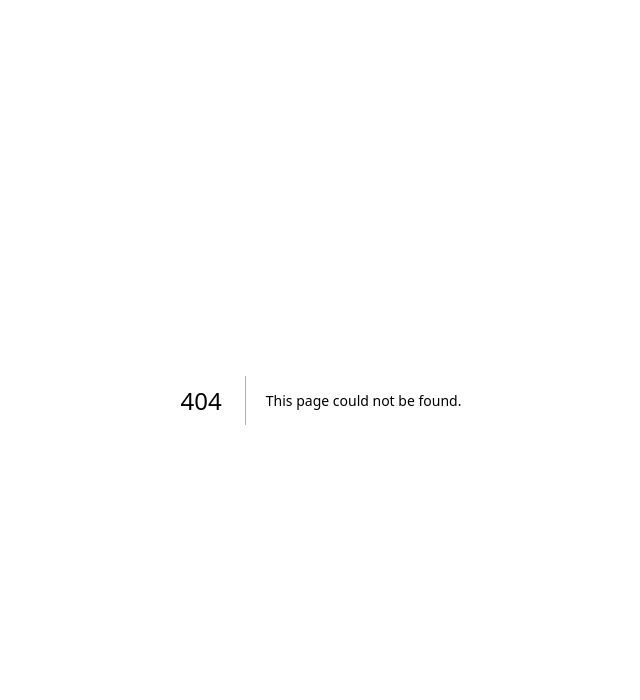
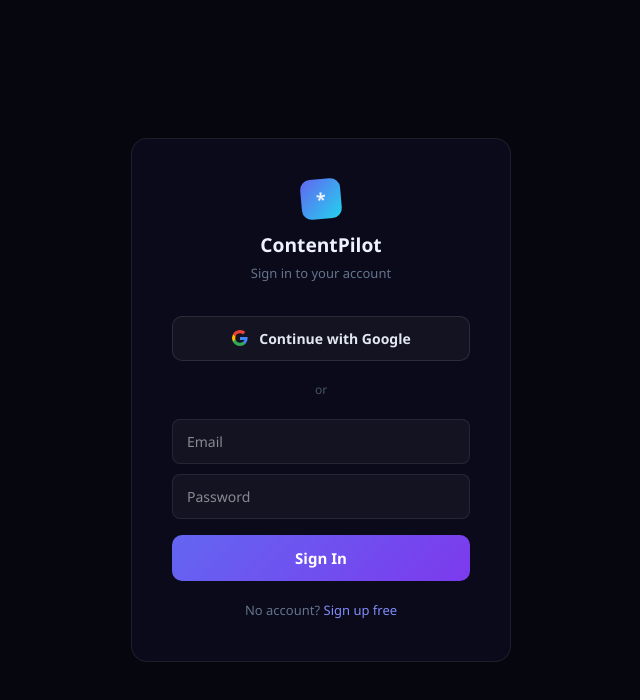
Before and after one commit to serkanhacettepe/contentpilot-app, a Next.js app: page /login in a window 1280 px wide. Before the commit this address had no page. Shown: the top 700 px of the page, without its empty margins (319-959 px from the left). Built offline with nearby package versions, Linux system fonts and the light colour scheme; no server answers.

Commit message:
feat: add login page and route protection

```diff
--- /dev/null
+++ b/app/login/page.jsx
@@ -0,0 +1,156 @@
+// app/login/page.jsx
+"use client";
+
+import { useState } from "react";
+import { createClient } from "@/lib/supabase";
+import { useRouter } from "next/navigation";
+
+export default function LoginPage() {
+  const [mode, setMode] = useState("signin");
+  const [email, setEmail] = useState("");
+  const [password, setPassword] = useState("");
+  const [error, setError] = useState("");
+  const [message, setMessage] = useState("");
+  const [loading, setLoading] = useState(false);
+  const router = useRouter();
+  const supabase = createClient();
+
+  async function handleGoogle() {
+    setError("");
+    await supabase.auth.signInWithOAuth({
+      provider: "google",
+      options: { redirectTo: `${location.origin}/app` },
+    });
+  }
+
+  async function handleSubmit(e) {
+    e.preventDefault();
+    setError("");
+    setMessage("");
+    setLoading(true);
+
+    if (mode === "signin") {
+      const { error } = await supabase.auth.signInWithPassword({ email, password });
+      if (error) { setError(error.message); setLoading(false); return; }
+      router.push("/app");
+    } else {
+      const { error } = await supabase.auth.signUp({ email, password });
+      if (error) { setError(error.message); setLoading(false); return; }
+      setMessage("Check your email for a confirmation link.");
+      setLoading(false);
+    }
+  }
+
+  return (
+    <div style={{
+      minHeight: "100vh",
+      background: "#06060f",
+      color: "#eef2ff",
+      display: "flex",
+      alignItems: "center",
+      justifyContent: "center",
+      fontFamily: "Segoe UI, Tahoma, Geneva, Verdana, sans-serif",
+    }}>
+      <div style={{
+        width: 380,
+        background: "#0a0a1a",
+        border: "1px solid rgba(255,255,255,0.08)",
+        borderRadius: 16,
+        padding: 40,
+      }}>
+        <div style={{ textAlign: "center", marginBottom: 32 }}>
+          <div style={{
+            width: 40, height: 40,
+            background: "linear-gradient(135deg, #6366f1, #22d3ee)",
+            borderRadius: 10, display: "inline-flex",
+            alignItems: "center", justifyContent: "center",
+            fontSize: 18, fontWeight: 800, transform: "rotate(-5deg)",
+            marginBottom: 12,
+          }}>*</div>
+          <div style={{ fontWeight: 800, fontSize: "1.2rem" }}>ContentPilot</div>
+          <div style={{ fontSize: 13, color: "#64748b", marginTop: 4 }}>
+            {mode === "signin" ? "Sign in to your account" : "Create your account"}
+          </div>
+        </div>
+
+        <button
+          onClick={handleGoogle}
+          style={{
+            width: "100%", padding: "11px 16px", borderRadius: 10,
+            border: "1px solid rgba(255,255,255,0.1)",
+            background: "rgba(255,255,255,0.04)",
+            color: "#e2e8f0", fontSize: 14, fontWeight: 600,
+            cursor: "pointer", marginBottom: 20, display: "flex",
+            alignItems: "center", justifyContent: "center", gap: 10,
+          }}
+        >
+          <svg width="18" height="18" viewBox="0 0 18 18">
+            <path fill="#4285F4" d="M16.51 8H8.98v3h4.3c-.18 1-.74 1.48-1.6 2.04v2.01h2.6a7.8 7.8 0 0 0 2.38-5.88c0-.57-.05-.66-.15-1.18z"/>
+            <path fill="#34A853" d="M8.98 17c2.16 0 3.97-.72 5.3-1.94l-2.6-2.04a4.8 4.8 0 0 1-7.18-2.54H1.83v2.07A8 8 0 0 0 8.98 17z"/>
+            <path fill="#FBBC05" d="M4.5 10.52a4.8 4.8 0 0 1 0-3.04V5.41H1.83a8 8 0 0 0 0 7.18l2.67-2.07z"/>
+            <path fill="#EA4335" d="M8.98 4.18c1.17 0 2.23.4 3.06 1.2l2.3-2.3A8 8 0 0 0 1.83 5.4L4.5 7.49a4.77 4.77 0 0 1 4.48-3.3z"/>
+          </svg>
+          Continue with Google
+        </button>
+
+        <div style={{ textAlign: "center", color: "#475569", fontSize: 12, marginBottom: 20 }}>or</div>
+
+        <form onSubmit={handleSubmit}>
+          <input
+            type="email" value={email} onChange={e => setEmail(e.target.value)}
+            placeholder="Email" required
+            style={{
+              width: "100%", padding: "11px 14px", borderRadius: 8, marginBottom: 10,
+              background: "rgba(255,255,255,0.04)", border: "1px solid rgba(255,255,255,0.08)",
+              color: "#fff", fontSize: 14, outline: "none", boxSizing: "border-box",
+            }}
+          />
+          <input
+            type="password" value={password} onChange={e => setPassword(e.target.value)}
+            placeholder="Password" required
+            style={{
+              width: "100%", padding: "11px 14px", borderRadius: 8, marginBottom: 16,
+              background: "rgba(255,255,255,0.04)", border: "1px solid rgba(255,255,255,0.08)",
+              color: "#fff", fontSize: 14, outline: "none", boxSizing: "border-box",
+            }}
+          />
+
+          {error && (
+            <div style={{ color: "#f87171", fontSize: 13, marginBottom: 12 }}>{error}</div>
+          )}
+          {message && (
+            <div style={{ color: "#34d399", fontSize: 13, marginBottom: 12 }}>{message}</div>
+          )}
+
+          <button
+            type="submit" disabled={loading}
+            style={{
+              width: "100%", padding: "12px", borderRadius: 10, border: "none",
+              background: loading ? "rgba(99,102,241,0.3)" : "linear-gradient(135deg, #6366f1, #7c3aed)",
+              color: "#fff", fontSize: 15, fontWeight: 700,
+              cursor: loading ? "not-allowed" : "pointer",
+            }}
+          >
+            {loading ? "..." : mode === "signin" ? "Sign In" : "Create Account"}
+          </button>
+        </form>
+
+        <div style={{ textAlign: "center", marginTop: 20, fontSize: 13, color: "#64748b" }}>
+          {mode === "signin" ? (
+            <>No account?{" "}
+              <button onClick={() => setMode("signup")} style={{ background: "none", border: "none", color: "#818cf8", cursor: "pointer", fontSize: 13 }}>
+                Sign up free
+              </button>
+            </>
+          ) : (
+            <>Already have an account?{" "}
+              <button onClick={() => setMode("signin")} style={{ background: "none", border: "none", color: "#818cf8", cursor: "pointer", fontSize: 13 }}>
+                Sign in
+              </button>
+            </>
+          )}
+        </div>
+      </div>
+    </div>
+  );
+}
--- a/app/page.jsx
+++ b/app/page.jsx
@@ -1,5 +1,6 @@
+// app/page.jsx
 import { redirect } from "next/navigation";
 
-export default function HomePage() {
-  redirect("/landing.html");
+export default function RootPage() {
+  redirect("/login");
 }
--- /dev/null
+++ b/proxy.js
@@ -0,0 +1,39 @@
+// proxy.js
+import { createServerClient } from "@supabase/ssr";
+import { NextResponse } from "next/server";
+
+export async function proxy(request) {
+  let supabaseResponse = NextResponse.next({ request });
+
+  const supabase = createServerClient(
+    process.env.NEXT_PUBLIC_SUPABASE_URL,
+    process.env.NEXT_PUBLIC_SUPABASE_ANON_KEY,
+    {
+      cookies: {
+        getAll() {
+          return request.cookies.getAll();
+        },
+        setAll(cookiesToSet) {
+          cookiesToSet.forEach(({ name, value, options }) => {
+            request.cookies.set(name, value);
+            supabaseResponse.cookies.set(name, value, options);
+          });
+        },
+      },
+    }
+  );
+
+  const {
+    data: { user },
+  } = await supabase.auth.getUser();
+
+  if (!user && request.nextUrl.pathname.startsWith("/app")) {
+    return NextResponse.redirect(new URL("/login", request.url));
+  }
+
+  return supabaseResponse;
+}
+
+export const config = {
+  matcher: ["/app/:path*"],
+};
```
